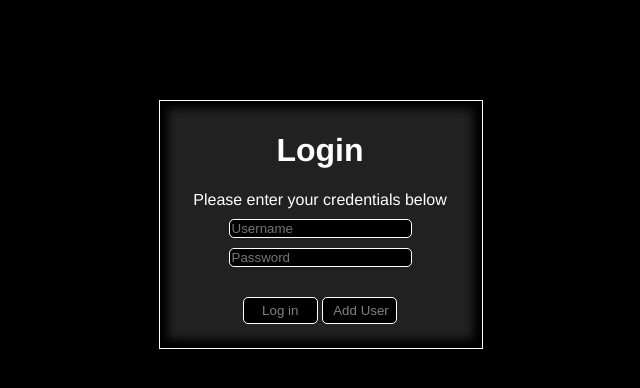
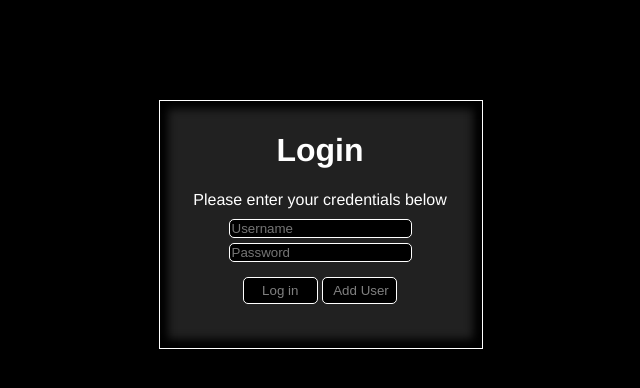
Before and after one commit to wsiao/WarmUp1, a Django app: page / in a window 1280 px wide. Shown: the top 388 px of the page, without its empty margins (319-959 px from the left). Run offline with Django 3.2, Linux system fonts and the light colour scheme; some libraries are stand-ins or nearby versions.

Commit message:
CSSAttempt

```diff
--- a/cL/static/frontEnd.css
+++ b/cL/static/frontEnd.css
@@ -18,7 +18,7 @@ input[type="submit"] {
 background: #000;
 color: #808080;
 padding: 5px 10px;
-margin: 20px 0;
+margin: 10px 0;
 width:75px;
 font-weight: lighter;
 border: 1px solid white;
@@ -29,7 +29,7 @@ border: 1px solid white;
 
 input[type="password"] {
 background: #000;
-margin: 10px 0;
+margin: 5px 0;
 color: #808080;
 border: 1px solid white;
 -moz-border-radius: 5px;
```
